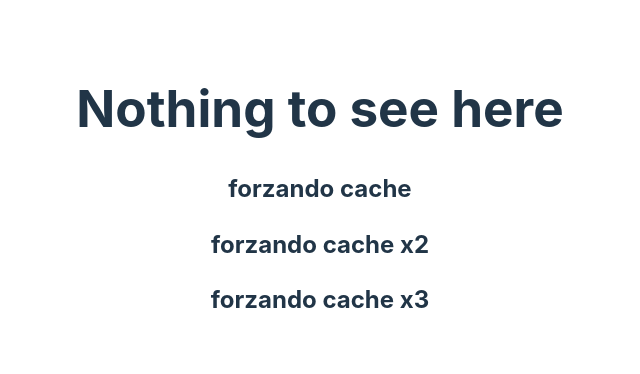
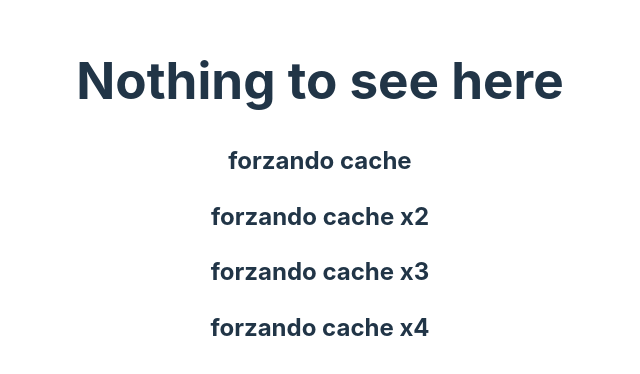
Before and after one commit to KinuQ/kinuqmono, a React (Vite) app in the folder apps/placeholderapp/: page / in a window 1280 px wide. Shown: the part 208-582 px from the top of the page, without its empty margins (320-960 px from the left). Built offline with nearby package versions, Linux system fonts and the light colour scheme.

Commit message:
cache x4

```diff
--- a/apps/placeholderapp/src/App.tsx
+++ b/apps/placeholderapp/src/App.tsx
@@ -7,6 +7,7 @@ function App() {
 			<h2>forzando cache</h2>
 			<h2>forzando cache x2</h2>
 			<h2>forzando cache x3</h2>
+			<h2>forzando cache x4</h2>
 		</>
 	);
 }
```
